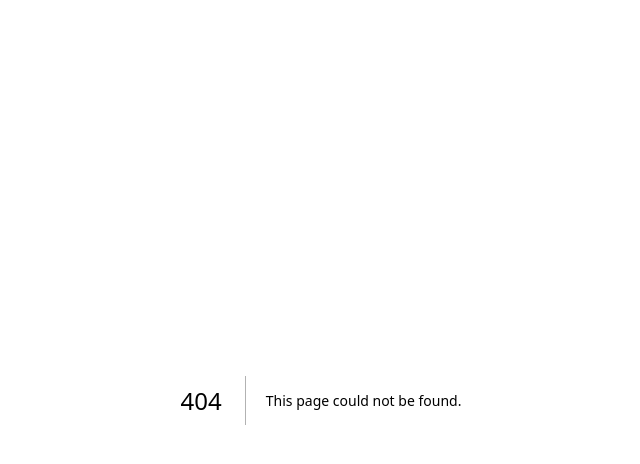
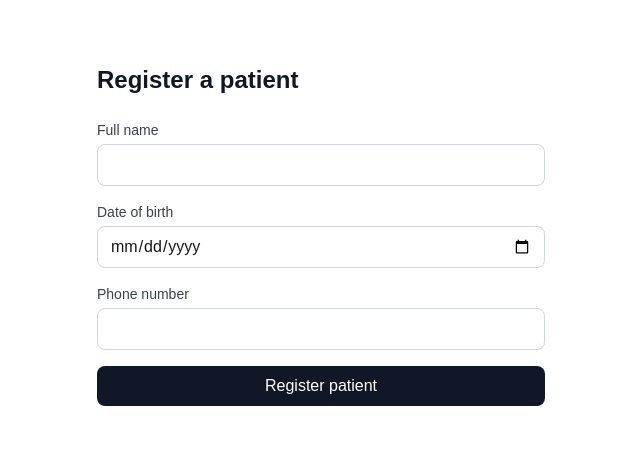
Before and after one commit to ziggys-netizen/labflow, a Next.js app: page /register in a window 1280 px wide. Before the commit this address had no page. Shown: the top 464 px of the page, without its empty margins (319-959 px from the left). Built offline with nearby package versions, Linux system fonts and the light colour scheme.

Commit message:
Add patient registration form

```diff
--- /dev/null
+++ b/app/register/page.tsx
@@ -0,0 +1,28 @@
+export default function Register() {
+    return (
+      <main className="min-h-screen bg-white px-6 py-16">
+        <div className="max-w-md mx-auto">
+          <h1 className="text-2xl font-semibold text-gray-900 mb-6">
+            Register a patient
+          </h1>
+          <form className="space-y-4">
+            <div>
+              <label className="block text-sm font-medium text-gray-700 mb-1">Full name</label>
+              <input type="text" className="w-full border border-gray-300 rounded-lg px-3 py-2" />
+            </div>
+            <div>
+              <label className="block text-sm font-medium text-gray-700 mb-1">Date of birth</label>
+              <input type="date" className="w-full border border-gray-300 rounded-lg px-3 py-2" />
+            </div>
+            <div>
+              <label className="block text-sm font-medium text-gray-700 mb-1">Phone number</label>
+              <input type="tel" className="w-full border border-gray-300 rounded-lg px-3 py-2" />
+            </div>
+            <button type="submit" className="w-full bg-gray-900 text-white rounded-lg py-2 font-medium hover:bg-gray-800 transition">
+              Register patient
+            </button>
+          </form>
+        </div>
+      </main>
+    );
+  }
```
